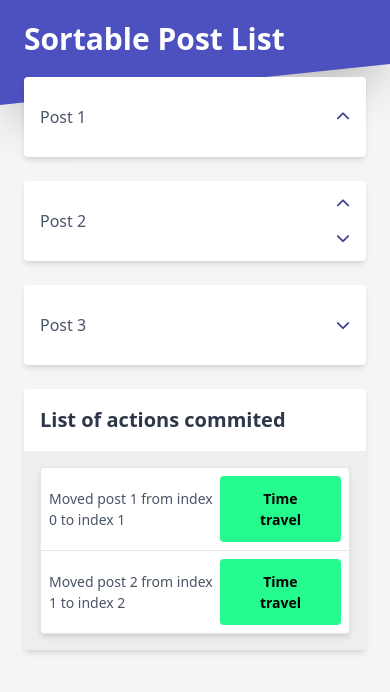
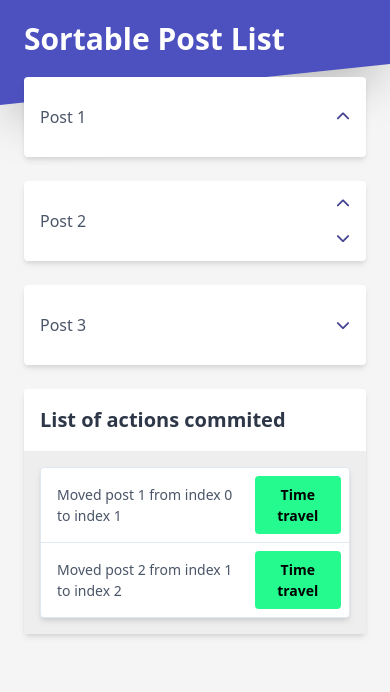
Before and after one commit to jgkiano/temper-frontend-assessment, a Vue app: page / in a window 390 px wide. Shown: the top 692 px of the page. Built offline with nearby package versions, Linux system fonts and the light colour scheme.

Commit message:
made time travel button responsive

```diff
--- a/src/components/TimeTravelItem.vue
+++ b/src/components/TimeTravelItem.vue
@@ -1,15 +1,15 @@
 <template>
   <div
-    class="flex flex-row items-center p-2"
+    class="flex flex-row items-center p-2 items-center justify-center"
     :class="showBottomBorder ? 'border-b border-gray-300' : ''"
   >
     <div
-      class="flex-grow text-sm text-gray-700"
+      class="flex-grow text-sm text-gray-700 lg:p-0 p-2"
     >Moved post {{ postNumber }} from index {{ fromIndex }} to index {{ toIndex }}</div>
     <div>
       <button
         @click="handleButtonClick"
-        class="time-travel-btn text-grey font-semibold py-3 px-10 rounded text-sm sm:text-xs"
+        class="time-travel-btn text-grey font-semibold lg:py-3 lg:px-10 py-2 px-4 rounded text-sm"
       >Time travel</button>
     </div>
   </div>
```
